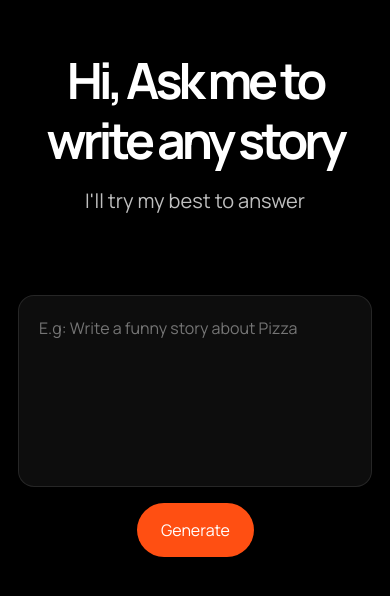
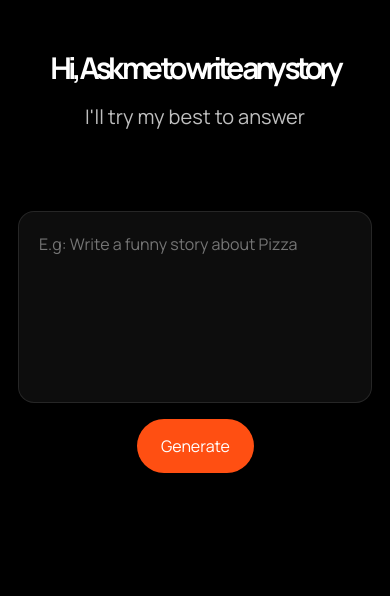
Before and after one commit to helloojohn/ai-assistant, a Next.js app: page / in a window 390 px wide. Shown: the top 596 px of the page. Built offline with nearby package versions, Linux system fonts and the light colour scheme.

Commit message:
Update file

```diff
--- a/pages/styles.css
+++ b/pages/styles.css
@@ -51,7 +51,7 @@ body {
 .header-title h1 {
     width: 100%;
     font-weight: 700;
-    font-size: 50px;
+    font-size: 72px;
     letter-spacing: -4px;
     line-height: 1.2em;
     text-align: center;
@@ -365,7 +365,7 @@ textarea {
     }
 
     .header-title h1 {
-        font-size: 50px;
+        font-size: 30px;
     }
 
     .header-subtitle h2 {
```
